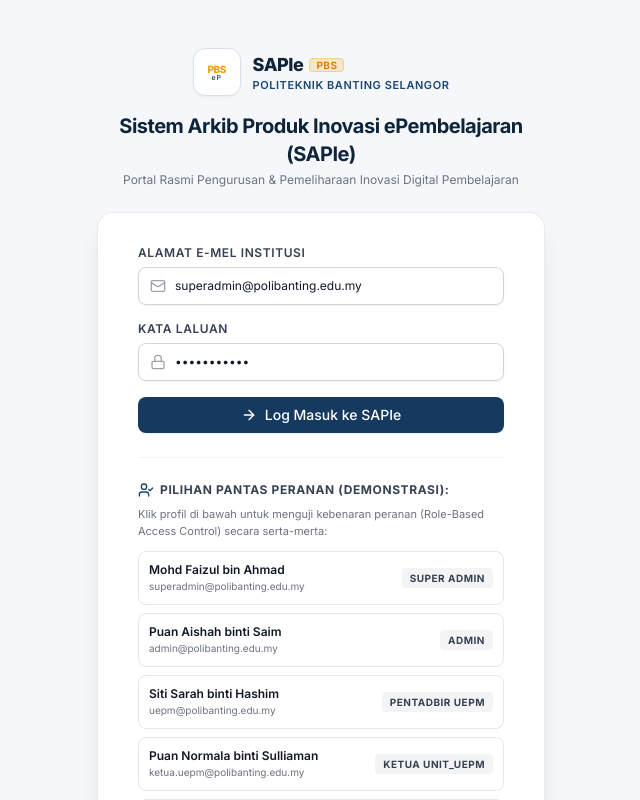
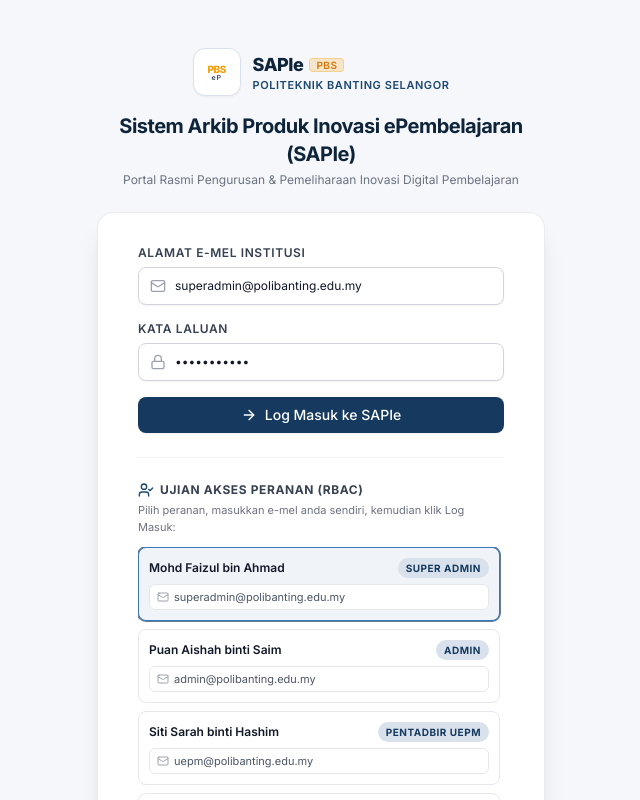
Before and after one commit to aishah1306as-web/SAPI-ePembelajaran-PBS, a React (Vite) app: page /#/login in a window 1280 px wide. Shown: the top 800 px of the page, without its empty margins (319-959 px from the left). Built offline with nearby package versions, Linux system fonts and the light colour scheme; no server answers.

Commit message:
Update LoginPage.tsx

```diff
--- a/src/features/auth/LoginPage.tsx
+++ b/src/features/auth/LoginPage.tsx
@@ -1,6 +1,6 @@
 import React, { useState } from 'react';
 import { useNavigate } from 'react-router-dom';
-import { Lock, Mail, Shield, AlertCircle, ArrowRight, UserCheck } from 'lucide-react';
+import { Lock, Mail, ArrowRight, UserCheck } from 'lucide-react';
 import { useAuth } from '../../contexts/AuthContext';
 import { PBSLogo } from '../../components/institution/PBSBranding';
 import { Button } from '../../components/common/Button';
@@ -15,6 +15,12 @@ export const LoginPage: React.FC = () => {
   const [password, setPassword] = useState('password123');
   const [isSubmitting, setIsSubmitting] = useState(false);
   const [localError, setLocalError] = useState<string | null>(null);
+  const [selectedRole, setSelectedRole] = useState<string | null>('user-superadmin');
+
+  // Email boleh diedit untuk setiap pengguna dalam panel RBAC
+  const [userEmails, setUserEmails] = useState<Record<string, string>>(
+    () => Object.fromEntries(INITIAL_USERS.map((u) => [u.uid, u.email]))
+  );
 
   const handleSubmit = async (e: React.FormEvent) => {
     e.preventDefault();
@@ -29,13 +35,18 @@ export const LoginPage: React.FC = () => {
     }
   };
 
-  const handleQuickLogin = async (presetEmail: string) => {
-    setEmail(presetEmail);
-    setIsSubmitting(true);
-    const success = await login(presetEmail, 'password123');
-    setIsSubmitting(false);
-    if (success) {
-      navigate('/dashboard');
+  // Klik peranan → isi email ke form atas sahaja (bukan auto-login)
+  const handleSelectRole = (uid: string) => {
+    setSelectedRole(uid);
+    setEmail(userEmails[uid]);
+    setLocalError(null);
+  };
+
+  // Kemaskini email dalam panel RBAC dan sync ke form atas jika peranan dipilih
+  const handleUserEmailChange = (uid: string, newEmail: string) => {
+    setUserEmails((prev) => ({ ...prev, [uid]: newEmail }));
+    if (selectedRole === uid) {
+      setEmail(newEmail);
     }
   };
 
@@ -49,7 +60,7 @@ export const LoginPage: React.FC = () => {
           Sistem Arkib Produk Inovasi ePembelajaran (SAPIe)
         </h2>
         <p className="mt-1 text-xs text-gray-500">
-          Portal Rasmi Pengurusan & Pemeliharaan Inovasi Digital Pembelajaran
+          Portal Rasmi Pengurusan &amp; Pemeliharaan Inovasi Digital Pembelajaran
         </p>
       </div>
 
@@ -63,6 +74,7 @@ export const LoginPage: React.FC = () => {
             </div>
           )}
 
+          {/* Form Log Masuk */}
           <form className="space-y-4" onSubmit={handleSubmit}>
             <div>
               <label className="label-base">Alamat E-mel Institusi</label>
@@ -105,38 +117,62 @@ export const LoginPage: React.FC = () => {
             </Button>
           </form>
 
-          {/* Quick Preset Buttons for Evaluation / Testing */}
+          {/* Panel Ujian Akses Peranan (RBAC) */}
           <div className="mt-6 pt-6 border-t border-gray-100">
-            <div className="flex items-center gap-1.5 text-xs font-bold text-gray-700 uppercase tracking-wider mb-2">
+            <div className="flex items-center gap-1.5 text-xs font-bold text-gray-700 uppercase tracking-wider mb-1">
               <UserCheck className="w-4 h-4 text-navy-700" />
-              <span>Pilihan Pantas Peranan (Demonstrasi):</span>
+              <span>Ujian Akses Peranan (RBAC)</span>
             </div>
             <p className="text-[11px] text-gray-500 mb-3">
-              Klik profil di bawah untuk menguji kebenaran peranan (Role-Based Access Control) secara serta-merta:
+              Pilih peranan, masukkan e-mel anda sendiri, kemudian klik Log Masuk:
             </p>
 
-            <div className="space-y-2">
+            <div className="space-y-2 max-h-72 overflow-y-auto pr-1">
               {INITIAL_USERS.map((u) => (
-                <button
+                <div
                   key={u.uid}
-                  type="button"
-                  onClick={() => handleQuickLogin(u.email)}
-                  className="w-full text-left p-2.5 rounded-lg border border-gray-200 hover:border-navy-400 hover:bg-navy-50/50 transition-all flex items-center justify-between group text-xs"
+                  onClick={() => handleSelectRole(u.uid)}
+                  className={`w-full text-left p-2.5 rounded-lg border transition-all cursor-pointer text-xs ${
+                    selectedRole === u.uid
+                      ? 'border-navy-500 bg-navy-50 ring-1 ring-navy-400'
+                      : 'border-gray-200 hover:border-navy-300 hover:bg-gray-50'
+                  }`}
                 >
-                  <div>
-                    <span className="font-semibold text-gray-900 group-hover:text-navy-900">
+                  {/* Nama + Badge Peranan */}
+                  <div className="flex items-center justify-between mb-1.5">
+                    <span className="font-semibold text-gray-900 truncate">
                       {u.fullName}
                     </span>
-                    <span className="text-[10px] text-gray-500 block">
-                      {u.email}
+                    <span className="text-[10px] font-bold uppercase tracking-wider px-2 py-0.5 rounded-full bg-navy-100 text-navy-800 shrink-0 ml-2 whitespace-nowrap">
+                      {u.role.replaceAll('_', ' ')}
                     </span>
                   </div>
-                  <span className="text-[10px] font-bold uppercase tracking-wider px-2 py-0.5 rounded bg-gray-100 text-gray-700 group-hover:bg-navy-100 group-hover:text-navy-800">
-                    {u.role.replace('_', ' ')}
-                  </span>
-                </button>
+
+                  {/* Input E-mel Boleh Diedit */}
+                  <div
+                    className="relative"
+                    onClick={(e) => e.stopPropagation()}
+                  >
+                    <Mail className="w-3 h-3 text-gray-400 absolute left-2 top-1/2 -translate-y-1/2" />
+                    <input
+                      type="email"
+                      value={userEmails[u.uid]}
+                      onChange={(e) => handleUserEmailChange(u.uid, e.target.value)}
+                      onClick={() => handleSelectRole(u.uid)}
+                      placeholder="emel@polibanting.edu.my"
+                      className="w-full pl-6 pr-2 py-1 text-[11px] border border-gray-200 rounded-md bg-white focus:outline-none focus:border-navy-400 focus:ring-1 focus:ring-navy-300 text-gray-600"
+                    />
+                  </div>
+                </div>
               ))}
             </div>
+
+            {selectedRole && (
+              <p className="text-[10px] text-navy-700 font-medium mt-2 text-center">
+                ✅ Peranan dipilih — semak e-mel di atas dan klik{' '}
+                <strong>Log Masuk ke SAPIe</strong>
+              </p>
+            )}
           </div>
         </div>
 
```
